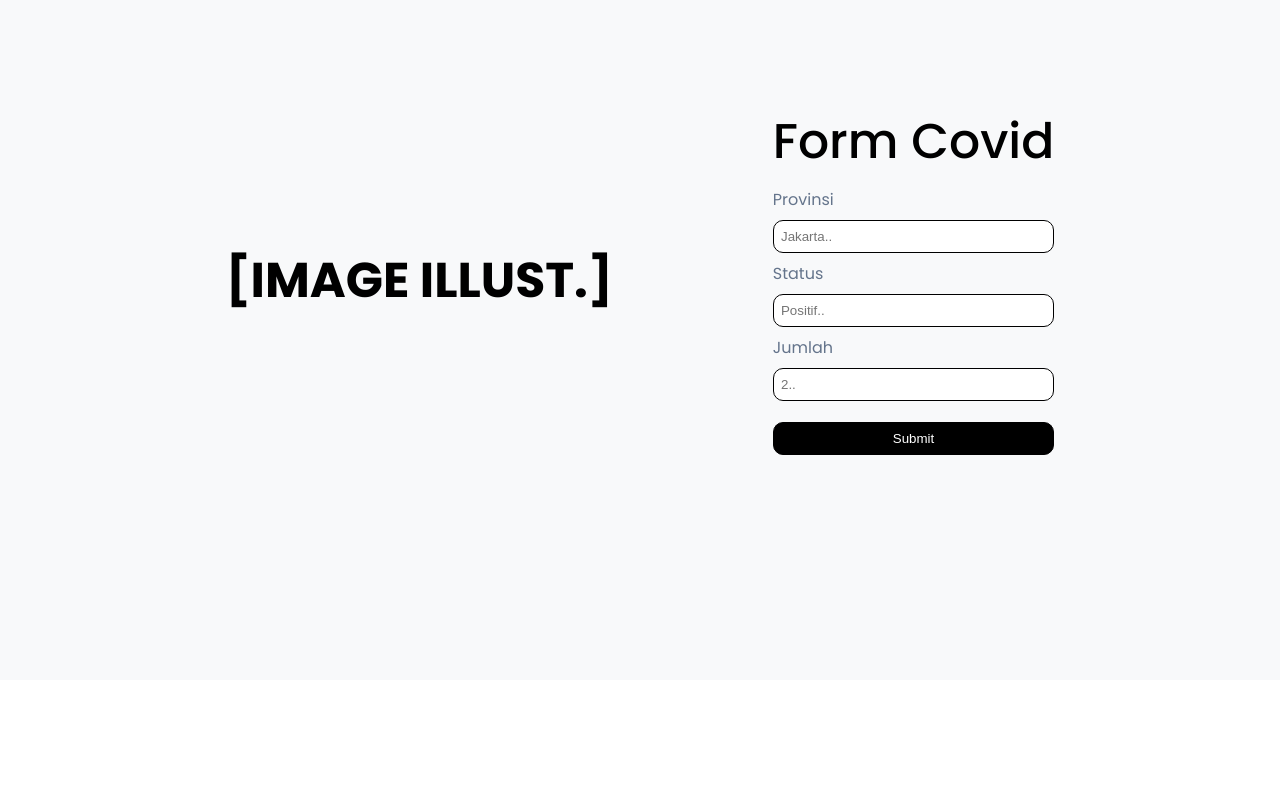
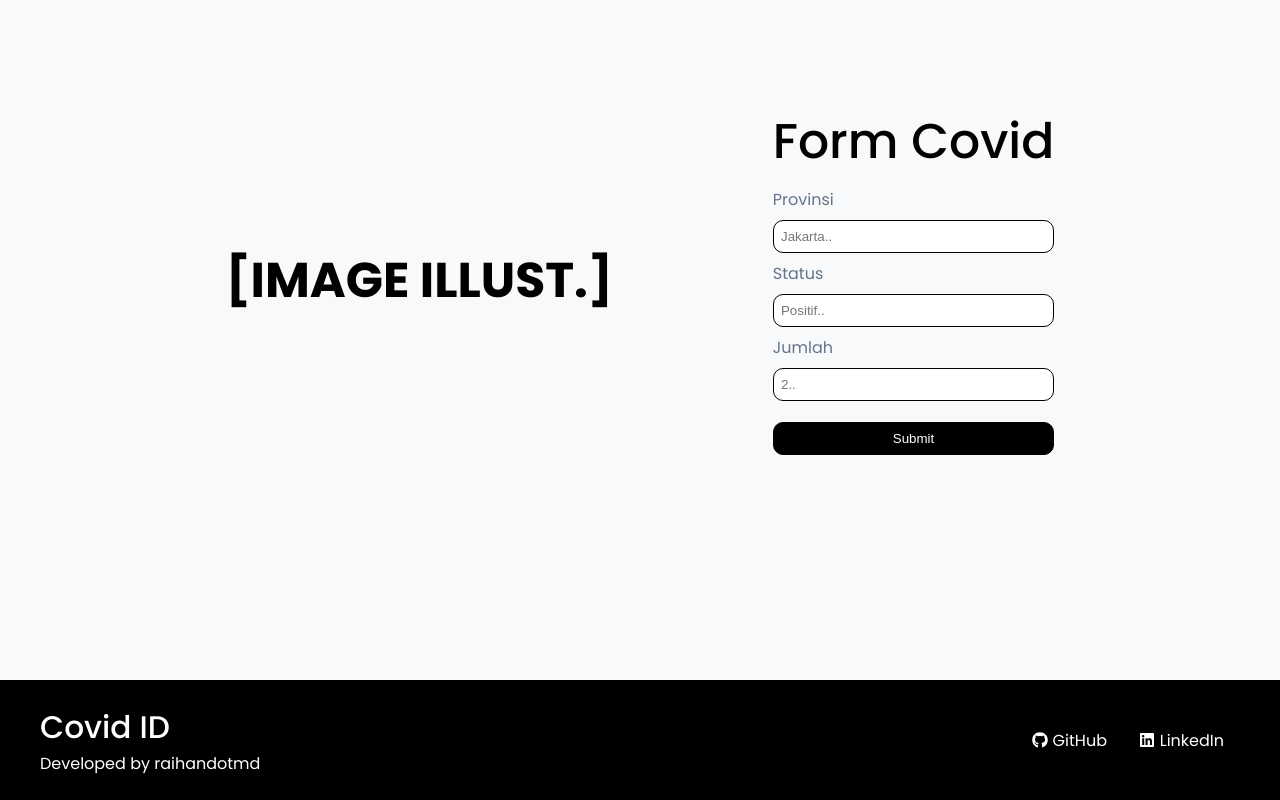
Before and after one commit to raihandotmd/COVIDAPP-UASFE, a React (Vite) app: page / in a window 1280 px wide. Shown: the part 2547-3347 px from the top of the page. Before the commit the page ends 3227 px from the top, so only its background shows below. Built offline with nearby package versions, Linux system fonts and the light colour scheme.

Commit message:
POS-6 feat: footer component

```diff
--- a/package.json
+++ b/package.json
@@ -11,7 +11,8 @@
   },
   "dependencies": {
     "react": "^18.2.0",
-    "react-dom": "^18.2.0"
+    "react-dom": "^18.2.0",
+    "react-icons": "^5.2.0"
   },
   "devDependencies": {
     "@types/react": "^18.2.66",
--- a/src/App.tsx
+++ b/src/App.tsx
@@ -3,6 +3,7 @@ import Hero from "./components/Hero/Hero.tsx";
 import StatsTotal from "./components/Stats/Total/StatsTotal.tsx";
 import StatsProvince from "./components/Stats/Province/StatsProvince.tsx";
 import Form from "./components/Form/Form.tsx";
+import Footer from "./components/Footer/Footer.tsx";
 
 function App() {
   return (
@@ -12,6 +13,7 @@ function App() {
       <StatsTotal />
       <StatsProvince />
       <Form />
+      <Footer />
     </>
   );
 }
--- /dev/null
+++ b/src/components/Footer/Footer.module.css
@@ -0,0 +1,48 @@
+/* Default Screen */
+.footer {
+  background: var(--primary-color);
+  color: var(--white-color);
+  display: flex;
+  align-items: center;
+  justify-content: space-between;
+  padding: 1.5rem 2.5rem;
+}
+
+.footer__brand {
+  font-weight: var(--medium-weight);
+}
+
+.footer__list {
+  list-style: none;
+  display: flex;
+}
+
+.footer__item {
+  margin: 0 1rem;
+}
+
+.footer__item a {
+  color: var(--white-color);
+  text-decoration: none;
+
+  display: flex;
+  align-items: center;
+  gap: 0.3rem;
+}
+
+.footer__item a:hover {
+  text-decoration: underline;
+}
+
+/* Small Screen */
+@media (max-width: 768px) {
+  .footer {
+    flex-direction: column;
+  }
+  .footer__list {
+    margin-top: 0.5rem;
+    flex-direction: column;
+    align-items: center;
+    gap: 0.6rem;
+  }
+}
--- /dev/null
+++ b/src/components/Footer/Footer.tsx
@@ -0,0 +1,29 @@
+import styles from "./Footer.module.css";
+import { FaGithub, FaLinkedin } from "react-icons/fa";
+
+const Footer = () => {
+  return (
+    <nav className={styles.footer}>
+      <div>
+        <h3 className={styles.footer__brand}>Covid ID</h3>
+        <p className={styles.footer__credit}>Developed by raihandotmd</p>
+      </div>
+      <ul className={styles.footer__list}>
+        <li className={styles.footer__item}>
+          <a href="#">
+            <FaGithub />
+            GitHub
+          </a>
+        </li>
+        <li className={styles.footer__item}>
+          <a href="#">
+            <FaLinkedin />
+            LinkedIn
+          </a>
+        </li>
+      </ul>
+    </nav>
+  );
+};
+
+export default Footer;
```
Also changed, not shown: 1 other file (tests, documents, lock files or other folders).
